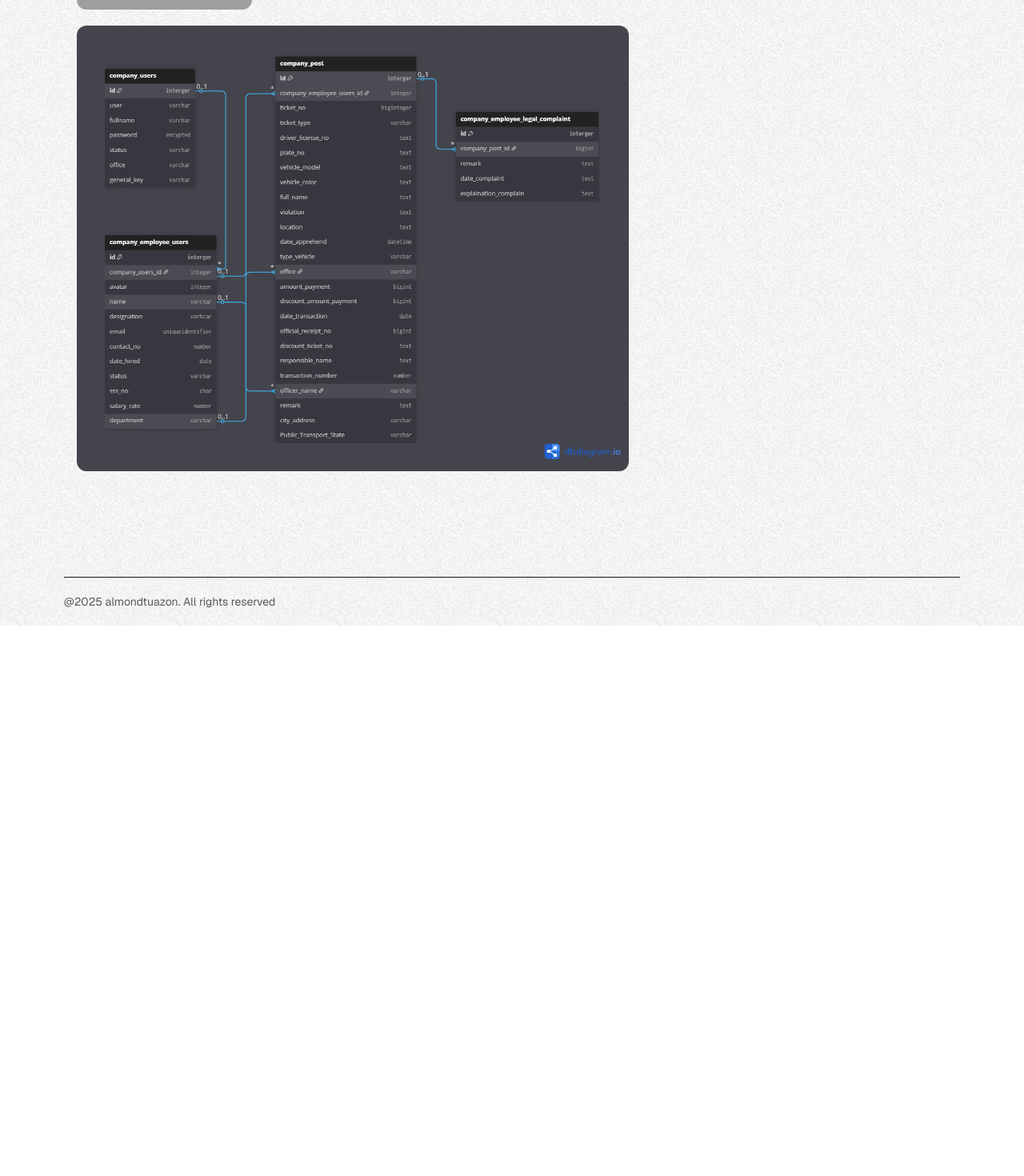
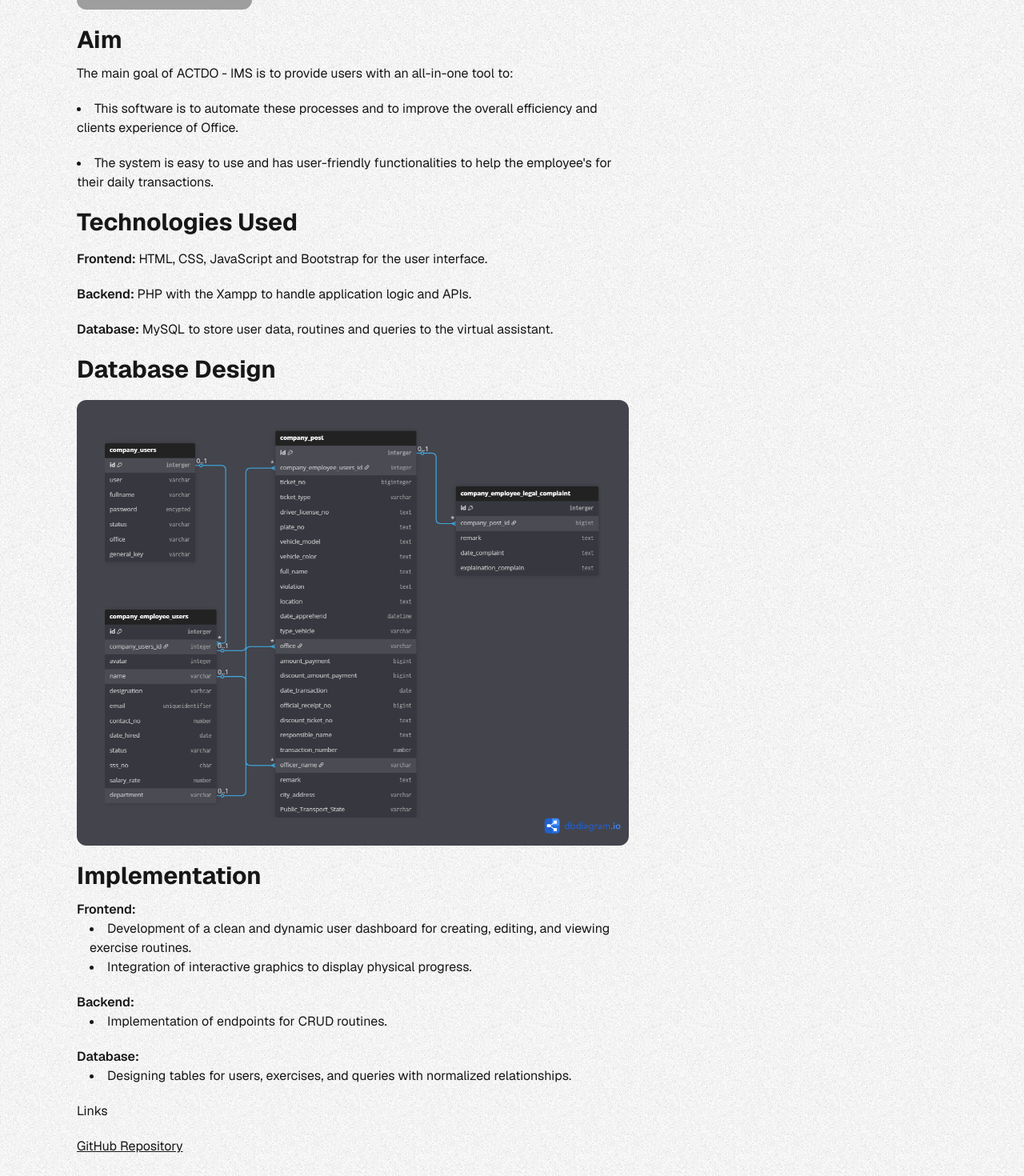
Before and after one commit to MondSE/almondtuazon, a Next.js app: page /projects/view/1 in a window 1280 px wide. Shown: the part 1200-2670 px from the top of the page at 80% size. Before the commit the page ends 1982 px from the top, so only its background shows below. Built offline with nearby package versions, Linux system fonts and the light colour scheme; grey boxes are pictures that could not be loaded.

Commit message:
fixed issue file image not showing

```diff
--- a/app/projects/view/[id]/ProjectDetailClient.tsx
+++ b/app/projects/view/[id]/ProjectDetailClient.tsx
@@ -180,15 +180,108 @@ export default function ProjectDetailClient({ project }: Props) {
               >
                 ×
               </button>
+
+              {/* Gallery Nav */}
+              {isFromGallery &&
+                Array.isArray(project.sampleImageProject) &&
+                project.sampleImageProject.length > 1 && (
+                  <>
+                    <div className="absolute top-1/2 left-0 transform -translate-y-1/2 p-2">
+                      <button
+                        className="bg-white text-black p-2 rounded-full shadow-lg hover:bg-gray-200 disabled:opacity-50 disabled:cursor-not-allowed"
+                        onClick={(e) => {
+                          e.stopPropagation();
+                          if (currentIndex > 0) {
+                            const newIndex = currentIndex - 1;
+                            setCurrentIndex(newIndex);
+                            setSelectedImage(
+                              project.sampleImageProject![newIndex]
+                            );
+                          }
+                        }}
+                        disabled={currentIndex === 0}
+                      >
+                        &lt;
+                      </button>
+                    </div>
+
+                    <div className="absolute top-1/2 right-0 transform -translate-y-1/2 p-2">
+                      <button
+                        className="bg-white text-black p-2 rounded-full shadow-lg hover:bg-gray-200 disabled:opacity-50 disabled:cursor-not-allowed"
+                        onClick={(e) => {
+                          e.stopPropagation();
+                          if (
+                            currentIndex <
+                            project.sampleImageProject!.length - 1
+                          ) {
+                            const newIndex = currentIndex + 1;
+                            setCurrentIndex(newIndex);
+                            setSelectedImage(
+                              project.sampleImageProject![newIndex]
+                            );
+                          }
+                        }}
+                        disabled={
+                          currentIndex ===
+                          project.sampleImageProject!.length - 1
+                        }
+                      >
+                        &gt;
+                      </button>
+                    </div>
+                  </>
+                )}
             </div>
           </div>
         )}
 
+        {/* Aim */}
+        <h2 className="text-2xl lg:text-3xl font-bold mb-3">Aim</h2>
+        <p className="mb-5">
+          The main goal of {project.name} is to provide users with an all-in-one
+          tool to:
+        </p>
+        {Array.isArray(project.aim) && project.aim.length > 0 && (
+          <ul className="list-disc list-inside space-y-1">
+            {project.aim.map((aim: string, index: number) => (
+              <li key={index} className="mb-5">
+                {aim}
+              </li>
+            ))}
+          </ul>
+        )}
+
+        {/* Technologies Used */}
+        <h2 className="text-2xl lg:text-3xl font-bold mb-4">
+          Technologies Used
+        </h2>
+        <ul>
+          <li className="mb-5">
+            <h3 className="inline font-semibold">Frontend: </h3>
+            <span>
+              {project.technologiesUsed?.[0]?.frontEnd || "Not specified"}
+            </span>
+          </li>
+          <li className="mb-5">
+            <h3 className="inline font-semibold">Backend: </h3>
+            <span>
+              {project.technologiesUsed?.[0]?.backEnd || "Not specified"}
+            </span>
+          </li>
+          <li className="mb-5">
+            <h3 className="inline font-semibold">Database: </h3>
+            <span>
+              {project.technologiesUsed?.[0]?.dataBase || "Not specified"}
+            </span>
+          </li>
+        </ul>
+
         {/* Database Diagram */}
+        <h2 className="text-2xl lg:text-3xl font-bold mb-5">Database Design</h2>
         {project.dataBaseDiagram &&
           typeof project.dataBaseDiagram === "string" && (
             <div
-              className="relative overflow-hidden rounded-xl cursor-pointer group"
+              className="relative overflow-hidden rounded-xl cursor-pointer group mb-5"
               onClick={() => {
                 setSelectedImage(withBasePath(project.dataBaseDiagram));
                 setIsFromGallery(false);
@@ -203,6 +296,47 @@ export default function ProjectDetailClient({ project }: Props) {
               />
             </div>
           )}
+
+        {/* Implementation */}
+        <h2 className="text-2xl lg:text-3xl font-bold mb-3">Implementation</h2>
+        <div className="mb-5">
+          <h3 className="font-semibold">Frontend:</h3>
+          <ul className="list-disc list-inside ml-4">
+            {project.implementation?.[0]?.frontEnd?.map(
+              (item: string, index: number) => <li key={index}>{item}</li>
+            ) || <li>Not specified</li>}
+          </ul>
+        </div>
+        <div className="mb-5">
+          <h3 className="font-semibold">Backend:</h3>
+          <ul className="list-disc list-inside ml-4">
+            {project.implementation?.[0]?.backEnd?.map(
+              (item: string, index: number) => <li key={index}>{item}</li>
+            ) || <li>Not specified</li>}
+          </ul>
+        </div>
+        <div className="mb-5">
+          <h3 className="font-semibold">Database:</h3>
+          <ul className="list-disc list-inside ml-4">
+            {project.implementation?.[0]?.dataBase?.map(
+              (item: string, index: number) => <li key={index}>{item}</li>
+            ) || <li>Not specified</li>}
+          </ul>
+        </div>
+
+        {/* Links */}
+        <h2 className="mb-5">Links</h2>
+        <ul>
+          <li>
+            <a
+              href={project.githubLink}
+              target="_blank"
+              className="text-pretty text-primary-100 underline"
+            >
+              GitHub Repository
+            </a>
+          </li>
+        </ul>
       </article>
     </motion.section>
   );
```
